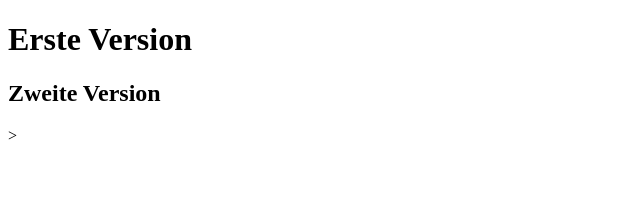
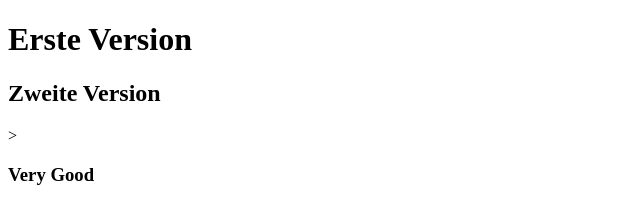
Before and after one commit to brucknermarvin/2neu, a plain HTML site: page index.html in a window 1280 px wide. Shown: the whole page, without its empty margins (0-640 px from the left). Drawn offline with Linux system fonts and the light colour scheme.

Commit message:
Update index.html

```diff
--- a/index.html
+++ b/index.html
@@ -9,5 +9,6 @@
 <body>
     <h1>Erste Version</h1>
     <h2>Zweite Version</h2>>
+    <h3>Very Good</h3>
 </body>
 </html>
```
